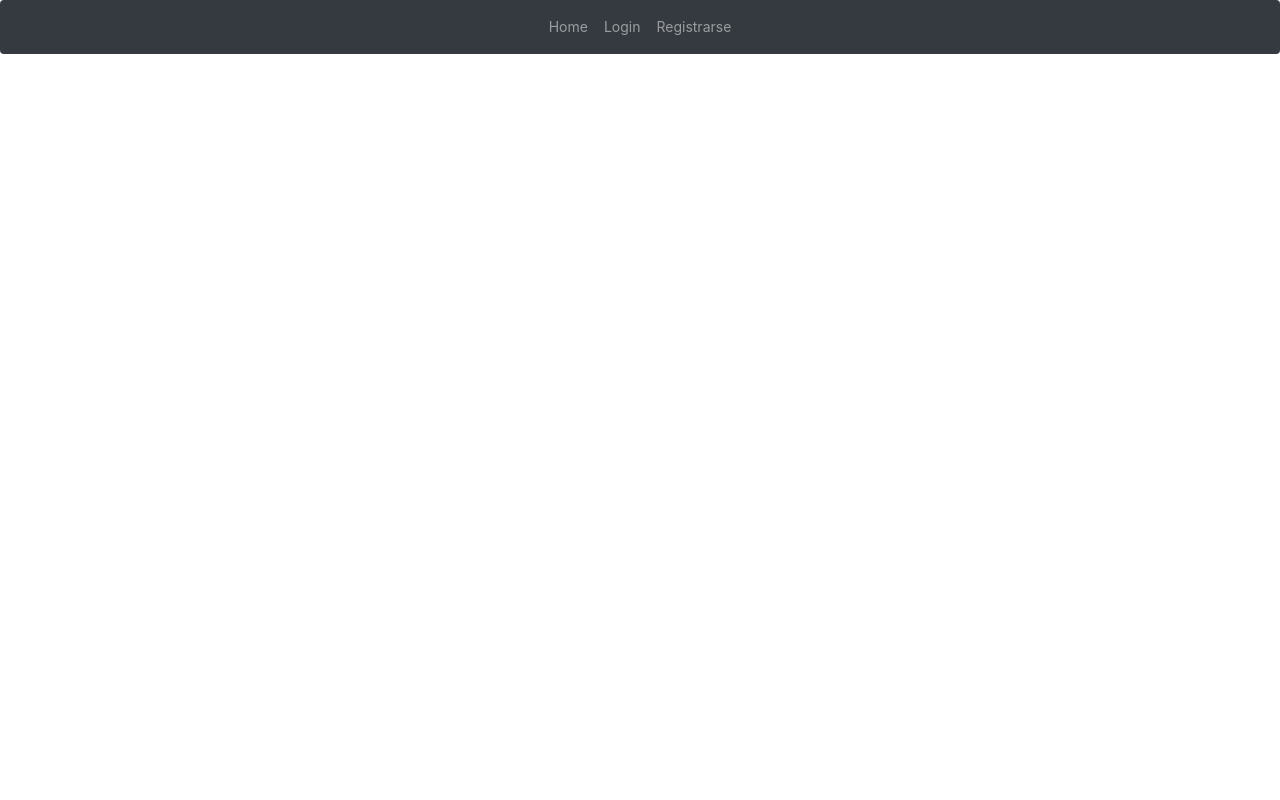
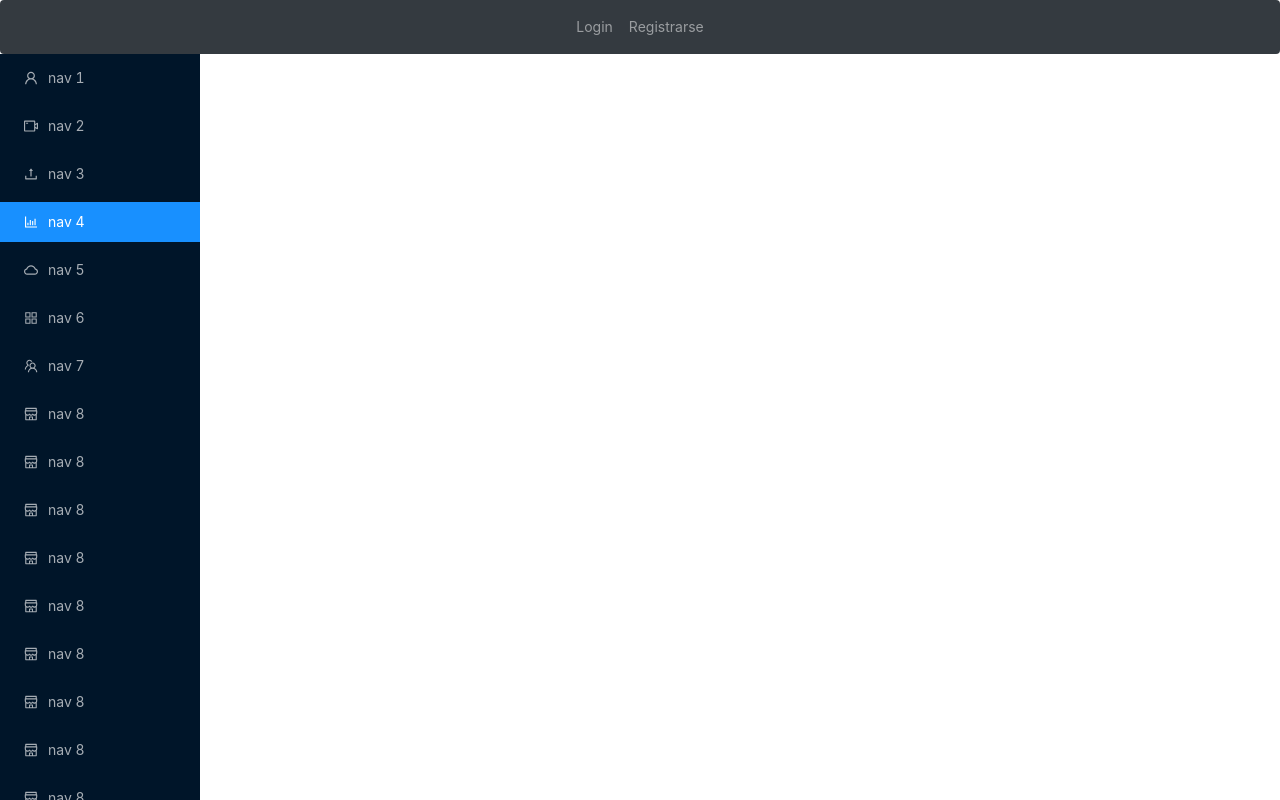
Before and after one commit to celarcon/TFG, a React (Create React App) app: page /home in a window 1280 px wide. Built offline with nearby package versions, Linux system fonts and the light colour scheme.

Commit message:
11/07/2020

```diff
--- a/src/App.js
+++ b/src/App.js
@@ -14,10 +14,10 @@ function App() {
     <Router>
        <div className="App">
          <Navbar/>
-         <Route exact path="/" component={Landing}/>
+         <Route exact path="/" component={Login}/>
          <div className="container">
            <Route exact path="/register" component={Register} />
-           <Route exact path="/login" component={Login} />
+           <Route exact path="/home" component={Landing} />
            <Route exact path="/profile" component={Profile} />
            <Route exact path="/AñadirProducto" component={AñadirProductos} />
            <Route exact path="/MisProductos" component={MisProductos}/>
--- a/src/components/Landing.js
+++ b/src/components/Landing.js
@@ -1,17 +1,13 @@
-import React, { Component } from 'react'
+import React, { Component } from 'react';
+//import jwt_decode from 'jwt-decode';
+import Sidebar from './Sidebar/Sidebar';
 
 class Landing extends Component {
   render() {
     return (
-      <div className="container">
-        <div className="jumbotron mt-5">
-          <div className="col-sm-8 mx-auto">
-            <h1 className="text-center">WELCOME</h1>
-          </div>
-        </div>
-      </div>
+        <Sidebar/>
     )
   }
 }
 
-export default Landing
+export default Landing;
--- a/src/components/Login.js
+++ b/src/components/Login.js
@@ -74,4 +74,4 @@ class Login extends Component {
   }
 }
 
-export default Login
+export default Login;
--- a/src/components/Navbar.js
+++ b/src/components/Navbar.js
@@ -12,7 +12,7 @@ class Landing extends Component {
     const loginRegLink = (
       <ul className="navbar-nav">
         <li className="nav-item">
-          <Link to="/login" className="nav-link">
+          <Link to="/" className="nav-link">
             Login
           </Link>
         </li>
@@ -26,6 +26,11 @@ class Landing extends Component {
 
     const userLink = (
       <ul className="navbar-nav">
+        <li className="nav-item">
+          <Link to="/home" className="nav-link">
+            Home
+          </Link>
+        </li>
         <li className="nav-item">
           <Link to="/profile" className="nav-link">
             Usuario
@@ -51,7 +56,7 @@ class Landing extends Component {
 
     return (
       <nav className="navbar navbar-expand-lg navbar-dark bg-dark rounded">
-        <button
+        {/*<button
           className="navbar-toggler"
           type="button"
           data-toggle="collapse"
@@ -62,18 +67,8 @@ class Landing extends Component {
         >
           <span className="navbar-toggler-icon" />
         </button>
-
-        <div
-          className="collapse navbar-collapse justify-content-md-center"
-          id="navbarsExample10"
-        >
-          <ul className="navbar-nav">
-            <li className="nav-item">
-              <Link to="/" className="nav-link">
-                Home
-              </Link>
-            </li>
-          </ul>
+        */}
+        <div className="collapse navbar-collapse justify-content-md-center" id="navbarsExample10" >
           {localStorage.usertoken ? userLink : loginRegLink}
         </div>
       </nav>
--- /dev/null
+++ b/src/components/Sidebar/Sidebar.js
@@ -0,0 +1,116 @@
+import React, { Component } from 'react';
+import { Layout, Menu } from 'antd';
+import {
+  AppstoreOutlined,
+  BarChartOutlined,
+  CloudOutlined,
+  ShopOutlined,
+  TeamOutlined,
+  UserOutlined,
+  UploadOutlined,
+  VideoCameraOutlined,
+} from '@ant-design/icons';
+
+const { Sider } = Layout;
+
+class Sidebar extends Component {
+
+render(){
+    return(
+  <Layout>
+    <Sider
+      style={{
+        overflow: 'auto',
+        height: '100vh',
+        position: 'fixed',
+        left: 0,
+      }}
+    >
+      <div className="logo" />
+      <Menu theme="dark" mode="inline" defaultSelectedKeys={['4']}>
+        <Menu.Item key="1" icon={<UserOutlined />}>
+          nav 1
+        </Menu.Item>
+        <Menu.Item key="2" icon={<VideoCameraOutlined />}>
+          nav 2
+        </Menu.Item>
+        <Menu.Item key="3" icon={<UploadOutlined />}>
+          nav 3
+        </Menu.Item>
+        <Menu.Item key="4" icon={<BarChartOutlined />}>
+          nav 4
+        </Menu.Item>
+        <Menu.Item key="5" icon={<CloudOutlined />}>
+          nav 5
+        </Menu.Item>
+        <Menu.Item key="6" icon={<AppstoreOutlined />}>
+          nav 6
+        </Menu.Item>
+        <Menu.Item key="7" icon={<TeamOutlined />}>
+          nav 7
+        </Menu.Item>
+        <Menu.Item key="8" icon={<ShopOutlined />}>
+          nav 8
+        </Menu.Item>
+        <Menu.Item key="8" icon={<ShopOutlined />}>
+          nav 8
+        </Menu.Item>
+        <Menu.Item key="8" icon={<ShopOutlined />}>
+          nav 8
+        </Menu.Item>
+        <Menu.Item key="8" icon={<ShopOutlined />}>
+          nav 8
+        </Menu.Item>
+        <Menu.Item key="8" icon={<ShopOutlined />}>
+          nav 8
+        </Menu.Item>
+        <Menu.Item key="8" icon={<ShopOutlined />}>
+          nav 8
+        </Menu.Item>
+        <Menu.Item key="8" icon={<ShopOutlined />}>
+          nav 8
+        </Menu.Item>
+        <Menu.Item key="8" icon={<ShopOutlined />}>
+          nav 8
+        </Menu.Item>
+        <Menu.Item key="8" icon={<ShopOutlined />}>
+          nav 8
+        </Menu.Item>
+        <Menu.Item key="8" icon={<ShopOutlined />}>
+          nav 8
+        </Menu.Item>
+        <Menu.Item key="8" icon={<ShopOutlined />}>
+          nav 8
+        </Menu.Item>
+        <Menu.Item key="8" icon={<ShopOutlined />}>
+          nav 8
+        </Menu.Item>
+        <Menu.Item key="8" icon={<ShopOutlined />}>
+          nav 8
+        </Menu.Item>
+        <Menu.Item key="8" icon={<ShopOutlined />}>
+          nav 8
+        </Menu.Item>
+        <Menu.Item key="8" icon={<ShopOutlined />}>
+          nav 8
+        </Menu.Item>
+        <Menu.Item key="8" icon={<ShopOutlined />}>
+          nav 8
+        </Menu.Item>
+        <Menu.Item key="8" icon={<ShopOutlined />}>
+          nav 8
+        </Menu.Item>
+        <Menu.Item key="8" icon={<ShopOutlined />}>
+          nav 8
+        </Menu.Item>
+        <Menu.Item key="8" icon={<ShopOutlined />}>
+          nav 8
+        </Menu.Item>
+
+      </Menu>
+    </Sider>
+  </Layout>)
+};
+}
+
+export default Sidebar;
```
